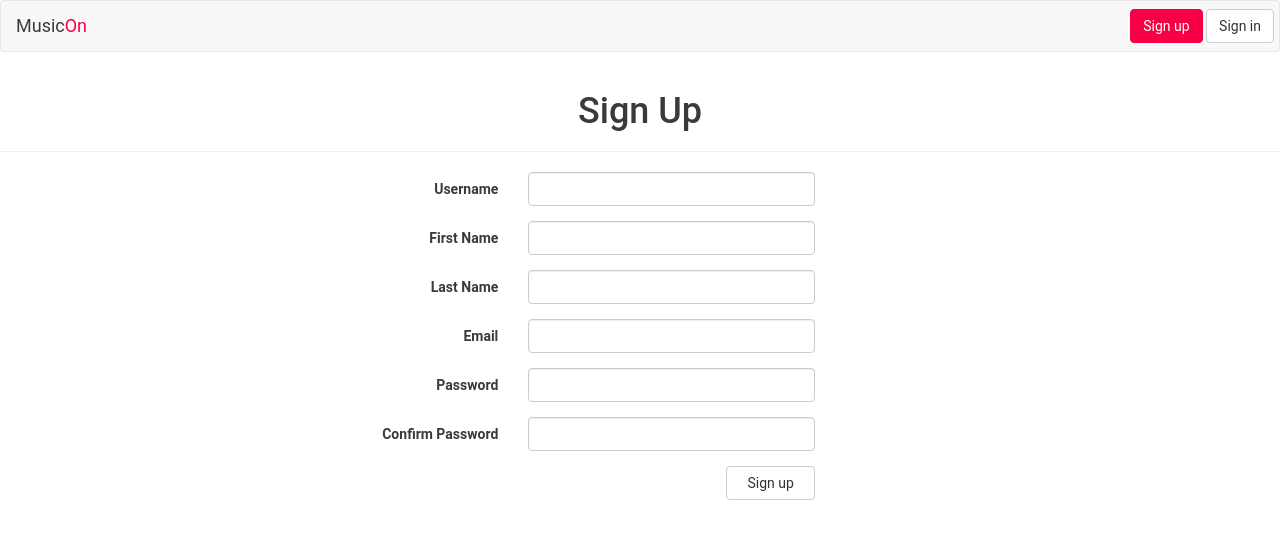
After one commit to FlffySqrrl/musicon, a Django app: page /accounts/signup/ in a window 1280 px wide. The commit adds this page. Shown: the top 539 px of the page. Run offline with Django 3.2, Linux system fonts and the light colour scheme; parts of the project's set-up code (start-up, migrations or seed data) failed here and were passed over; some libraries are stand-ins or nearby versions.

Commit message:
Refactor authentication system and interface
- Show a dropdown user menu if user is authenticated
- Use “sign up”, “sign in”, and “sign out”

```diff
--- a/musicon/static/css/musicon.css
+++ b/musicon/static/css/musicon.css
@@ -3,7 +3,7 @@
 /* -------------------------------------------------------------------------- */
 
 * {
-    font-family: Helvetica;
+    font-family: "Roboto", Helvetica, sans-serif;
     color: #3a3a3a;
 }
 
@@ -15,12 +15,45 @@
     color: #f80046;
 }
 
+a {
+    color: inherit;
+}
+
+a:hover {
+    text-decoration: none;
+}
+
 /* -------------------------------------------------------------------------- */
 /* NAVBAR
 /* -------------------------------------------------------------------------- */
 
-#username {
-    margin-top: 15px;
+.dropdown-menu li a:hover {
+    color: white;
+    background-color: #f80046;
+}
+
+#user-menu,
+#signin-btn {
+    margin-right: 5px;
+}
+
+#signup-btn {
+    border-color: #f80046;
+
+    color: white;
+    background-color: #f80046;
+}
+
+/* -------------------------------------------------------------------------- */
+/* AUTHENTICATION PAGES
+/* -------------------------------------------------------------------------- */
+
+.page-header {
+    text-align: center;
+}
+
+div input {
+    width: 100%;
 }
 
 /* -------------------------------------------------------------------------- */
@@ -41,11 +74,7 @@ table {
     width: 100%;
 }
 
-thead,
-tbody,
-th,
-tr,
-td {
+table * {
     display: block;
 }
 
@@ -94,7 +123,7 @@ tr:after {
     width: 7%;
 }
 
-.btn-url {
+.songkick-sm {
     width: 16px;
     height: 16px;
     border: 0;
--- /dev/null
+++ b/musicon/static/js/musicon.js
@@ -0,0 +1,97 @@
+// Map location
+var LAT = 49.25;
+var LNG = -123.13;
+
+// Global variables
+var mapEvents = [];
+var mapVenues = [];
+
+$(document).ready(function() {
+
+    $('[data-toggle="tooltip"]').tooltip();
+
+    // -------------------------------------------------------------------------
+    // MAP FUNCTIONS
+    // -------------------------------------------------------------------------
+
+    if ($("#map").is(":visible")) {
+
+        // Adjust zoom levels here.
+        var INITIAL_ZOOM = 12;
+        var CLICKED_ZOOM = 14;
+
+        // Initialize the map.
+        var map;
+        var mapMarkers = [];
+        var infoWindow = new google.maps.InfoWindow({
+            pixelOffset : new google.maps.Size(0, -25)
+        });
+        google.maps.event.addDomListener(window, "load", initialize(LAT, LNG));
+
+        // Plots the map every time the page is loaded.
+        function initialize(lat, lng) {
+            var mapSettings = {
+                zoom      : INITIAL_ZOOM,
+                center    : new google.maps.LatLng(lat, lng),
+                mapTypeId : google.maps.MapTypeId.ROADMAP
+            };
+            map = new google.maps.Map(document.getElementById("map"), mapSettings);
+
+            getEvents();
+            getVenues();
+            createMarkers();
+            mapEvents.length = 0;
+            mapVenues.length = 0;
+        }
+
+        // Puts markers on the map.
+        function createMarkers() {
+            for (var i = 0; i < mapEvents.length; ++i) {
+                var lat = mapVenues[i][1];
+                var lng = mapVenues[i][2];
+                var thisMarker = new google.maps.Marker({
+                    map       : map,
+                    title     : mapEvents[i][0],
+                    position  : new google.maps.LatLng(lat, lng),
+                    animation : google.maps.Animation.DROP
+                });
+                mapMarkers.push(thisMarker);
+                setClickEvent(thisMarker);
+            }
+        }
+
+        // Checks whether or not infoWindow is enabled.
+        function isInfoWindowOpen(infoWindow) {
+            var map = infoWindow.getMap();
+            return (map !== null && typeof map !== "undefined");
+        }
+
+        // Enables infoWindow when a marker is clicked on.
+        function initializeInfoWindow(eventName, eventLoc) {
+            if (isInfoWindowOpen(infoWindow)) {
+                infoWindow.close();
+            }
+            infoWindow.setContent("<b>" + eventName + "</b>");
+            infoWindow.setPosition(eventLoc);
+            infoWindow.open(map);
+        }
+
+        // Zooms the map in to where the marker is.
+        // Displays event_name in event_form.
+        // Displays lat and lng in venue_form.
+        function setClickEvent(marker) {
+            google.maps.event.addListener(marker, "click", function() {
+                var markerTitle = marker.getTitle().replace("&#39;", "'");
+                var markerPosition = marker.getPosition();
+
+                map.setCenter(markerPosition);
+                map.setZoom(CLICKED_ZOOM);
+                initializeInfoWindow(markerTitle, marker.position);
+
+                // document.getElementById("id_lat").value = markerPosition.lat();
+                // document.getElementById("id_lng").value = markerPosition.lng();
+                // document.getElementById("id_event_name").value = markerTitle;
+            });
+        }
+    }
+});
--- a/musicon/templates/base.html
+++ b/musicon/templates/base.html
@@ -20,37 +20,36 @@
                     <a class="navbar-brand" href="/">
                         <span class="songkick-black">Music</span><span class="songkick-pink">On</span>
                     </a>
-
-                    <button class="navbar-toggle" data-toggle="collapse" data-target="#user-links">
-                        <span class="sr-only">Toggle Navigation</span>
-                        <span class="icon-bar"></span>
-                        <span class="icon-bar"></span>
-                        <span class="icon-bar"></span>
-                    </button>
                 </div> <!-- /.navbar-header -->
 
-                <div class="collapse navbar-collapse" id="user-links">
-                    <ul class="nav navbar-nav navbar-right">
-                        <li>
-                            <a href="/accounts/register/">Register</a>
-                        </li>
-
-                        <li>
-                            {% if user.is_authenticated %}
-                                <a href="/accounts/logout/">Log Out</a>
-                            {% endif %}
-                            {% if not user.is_authenticated %}
-                                <a href="/accounts/login/">Log In</a>
-                            {% endif %}
-                        </li>
-
-                        <li>
-                            {% if user.username %}
-                                <a><b>{{ user.username }}</b></a>
-                            {% endif %}
-                        </li>
-                    </ul>
-                </div> <!-- /.navbar-collapse -->
+                <ul class="nav navbar-nav navbar-right">
+                    {% if user.is_authenticated %}
+                        <div class="dropdown">
+                            <div class="btn-group" id="user-menu">
+                                <button class="btn btn-default navbar-btn">
+                                    <b><span class="songkick-pink">{{ user.first_name }}</span></b>
+                                </button>
+                                <button class="btn btn-default navbar-btn dropdown-toggle" data-toggle="dropdown">
+                                    <span class="sr-only">User Menu</span>
+                                    <span class="caret"></span>
+                                </button>
+                                <ul class="dropdown-menu">
+                                    <li><a href="/myevents/">My Events</a></li>
+                                    <li><a href="/myvenues/">My Venues</a></li>
+                                    <li class="divider" role="separator"></li>
+                                    <li><a href="/accounts/signout/">Sign out</a></li>
+                                </ul>
+                            </div>
+                        </div>
+                    {% else %}
+                        <a href="/accounts/signup/">
+                            <button class="btn btn-default navbar-btn" id="signup-btn">Sign up</button>
+                        </a>
+                        <a href="/accounts/signin/">
+                            <button class="btn btn-default navbar-btn" id="signin-btn">Sign in</button>
+                        </a>
+                    {% endif %}
+                </ul>
             </div> <!-- /.container-fluid -->
         </nav>
     </body>
@@ -60,5 +59,7 @@
 </html>
 
 <!-- JS -->
+<script src="http://maps.googleapis.com/maps/api/js"></script>
 <script src="{% static 'js/jquery-2.1.4.min.js' %}"></script>
 <script src="{% static 'js/bootstrap.min.js' %}"></script>
+<script src="{% static 'js/musicon.js' %}"></script>
--- a/musicon/templates/invalid_login.html
+++ /dev/null
@@ -1,6 +0,0 @@
-{% extends "base.html" %}
-
-{% block content %}
-    <center><h2>Invalid username and/or password.</h2></center>
-    <center><p>Click <a href="/accounts/login/">here</a> to log in again.</p></center>
-{% endblock %}
--- a/musicon/templates/loggedin.html
+++ /dev/null
@@ -1,5 +0,0 @@
-{% extends "base.html" %}
-
-{% block content %}
-    <h2>Hi {{ username }}, you are now logged in!</h2>
-{% endblock %}
--- a/musicon/templates/logout.html
+++ /dev/null
@@ -1,6 +0,0 @@
-{% extends "base.html" %}
-
-{% block content %}
-    <center><h2>You are now logged out!</h2></center>
-    <center><p>Click <a href="/accounts/login/">here</a> to log in again.</p></center>
-{% endblock %}
--- a/musicon/templates/register_success.html
+++ /dev/null
@@ -1,6 +0,0 @@
-{% extends "base.html" %}
-
-{% block content %}
-    <center><h2>Registration successful!</h2></center>
-    <center><p>Login <a href="/accounts/login/">here</a>.</p></center>
-{% endblock %}
--- /dev/null
+++ b/musicon/templates/signup.html
@@ -0,0 +1,61 @@
+{% extends "base.html" %}
+
+{% load staticfiles %}
+
+{% block content %}
+    <div class="page-header">
+        <h1>Sign Up</h1>
+        {% if error %}
+            <p class="songkick-pink">Some fields are invalid, please try again.</p>
+        {% endif %}
+    </div>
+
+    <div class="container">
+        <div class="col-md-5 col-md-offset-3">
+            <form class="form-horizontal" action="/accounts/signup/" method="POST">
+                {% csrf_token %}
+                <div class="form-group">
+                    <label class="control-label col-sm-4" for="username">Username</label>
+                    <div class="col-sm-8">
+                        <input class="form-control" type="text" name="username" data-toggle="tooltip" data-placement="right" title="30 or less characters" required />
+                    </div>
+                </div>
+                <div class="form-group">
+                    <label class="control-label col-sm-4" for="first_name">First Name</label>
+                    <div class="col-sm-8">
+                        <input class="form-control" type="text" name="first_name" required />
+                    </div>
+                </div>
+                <div class="form-group">
+                    <label class="control-label col-sm-4" for="last_name">Last Name</label>
+                    <div class="col-sm-8">
+                        <input class="form-control" type="text" name="last_name" required />
+                    </div>
+                </div>
+                <div class="form-group">
+                    <label class="control-label col-sm-4" for="email">Email</label>
+                    <div class="col-sm-8">
+                        <input class="form-control" type="email" name="email" required />
+                    </div>
+                </div>
+                <div class="form-group">
+                    <label class="control-label col-sm-4" for="password1">Password</label>
+                    <div class="col-sm-8">
+                        <input class="form-control" type="password" name="password1" required />
+                    </div>
+                </div>
+                <div class="form-group">
+                    <label class="control-label col-sm-4" for="password2">Confirm Password</label>
+                    <div class="col-sm-8">
+                        <input class="form-control" type="password" name="password2" required />
+                    </div>
+                </div>
+                <div class="form-group">
+                    <div class="col-sm-3 col-sm-offset-9">
+                        <input class="btn btn-default" type="submit" value="Sign up" />
+                    </div>
+                </div>
+            </form>
+        </div>
+    </div>
+{% endblock %}
--- a/musicon/urls.py
+++ b/musicon/urls.py
@@ -5,34 +5,13 @@ admin.autodiscover()
 
 urlpatterns = patterns('',
     url(r'^admin/', include(admin.site.urls)),
-
-    # --------------------------------------------------------------------------
-    # AUTHENTICATION SYSTEM
-    # --------------------------------------------------------------------------
-
-    url(r'^accounts/auth/$', 'musicon.views.auth_view'),
-
-    # User registration
-    url(r'^accounts/register/$', 'musicon.views.register_user'),
-    url(r'^accounts/register_success/$', 'musicon.views.register_success'),
-
-    # User login
-    url(r'^accounts/login/$', 'musicon.views.login'),
-    url(r'^accounts/invalid_login/$', 'musicon.views.invalid_login'),
-    url(r'^accounts/loggedin/$', 'musicon.views.loggedin'),
-    url(r'^accounts/logout/$', 'musicon.views.logout'),
-
-    # --------------------------------------------------------------------------
-    # MAIN VIEWS
-    # --------------------------------------------------------------------------
-
-    # Main page
     url(r'^$', 'musicon.views.events'),
     url(r'^search/$', 'musicon.views.search'),
-
-    # User pages
     url(r'^add_fav_event/$', 'musicon.views.add_fav_event'),
     url(r'^add_fav_venue/$', 'musicon.views.add_fav_venue'),
     url(r'^myevents/$', 'musicon.views.disp_fav_events'),
     url(r'^myvenues/$', 'musicon.views.disp_fav_venues'),
+    url(r'^accounts/signup/$', 'musicon.views.signup'),
+    url(r'^accounts/signin/$', 'musicon.views.signin'),
+    url(r'^accounts/signout/$', 'musicon.views.signout'),
 )
--- a/musicon/views.py
+++ b/musicon/views.py
@@ -8,6 +8,7 @@ from django.http import HttpResponse, HttpResponseRedirect
 from django.shortcuts import render, render_to_response
 from django.template import Context, loader, RequestContext
 from django.utils import timezone
+from django.views.decorators.csrf import csrf_protect
 
 from forms import *
 from models import *
@@ -287,50 +288,35 @@ def collect_events(events):
 # AUTHENTICATION SYSTEM
 # ------------------------------------------------------------------------------
 
-def auth_view(request):
-
-    # Get username, return '' if there is no valid data.
-    username = request.POST.get('username', '')
-    password = request.POST.get('password', '')
-    user = auth.authenticate(username=username, password=password)
-
-    if user:
-        auth.login(request, user)
-        return HttpResponseRedirect('/accounts/loggedin')
-    else:
-        return HttpResponseRedirect('/accounts/invalid_login')
-
-def login(request):
-    c = {}
-    c.update(csrf(request))
-    return render_to_response('login.html', c)
-
-def invalid_login(request):
-    return render_to_response('invalid_login.html')
-
-def loggedin(request):
-    c = {}
-    c.update(csrf(request))
-    c['username'] = request.user.username
-    test = request.POST.get('title', '')
-    return HttpResponseRedirect('/')
-
-def logout(request):
-    auth.logout(request)
-    return render_to_response('logout.html')
-
-def register_user(request):
+@csrf_protect
+def signup(request):
+    if request.user.is_authenticated():
+        return HttpResponseRedirect('/')
     if request.method == 'POST':
         form = RegistrationForm(request.POST)
         if form.is_valid():
             form.save()
-            return HttpResponseRedirect('/accounts/register_success')
+            return render(request, 'signup_success.html')
         else:
-            return render_to_response('register.html', { 'form' : form })
-    args = {}
-    args.update(csrf(request))
-    args['form'] = RegistrationForm()
-    return render(request, 'register.html', args)
+            return render(request, 'signup.html', { 'error' : True })
+    return render(request, 'signup.html')
 
-def register_success(request):
-    return render_to_response('register_success.html')
+@csrf_protect
+def signin(request):
+    if request.user.is_authenticated():
+        return HttpResponseRedirect('/')
+    if request.method == 'POST':
+        username = request.POST.get('username')
+        password = request.POST.get('password')
+        user = auth.authenticate(username=username, password=password)
+        if user:
+            auth.login(request, user)
+            return HttpResponseRedirect('/')
+        else:
+            return render(request, 'signin.html', { 'error' : True })
+    return render(request, 'signin.html')
+
+@csrf_protect
+def signout(request):
+    auth.logout(request)
+    return HttpResponseRedirect('/')
```
Also changed, not shown: musicon/admin.py (+19 -3 lines), musicon/forms.py (+1 -21 lines), musicon/static/js/map.js (deleted, +0 -88 lines), musicon/templates/events.html (+1 -10 lines), musicon/templates/login.html (deleted, +0 -25 lines), musicon/templates/register.html (deleted, +0 -31 lines), musicon/templates/signin.html (added, +35 -0 lines), musicon/templates/signup_success.html (added, +8 -0 lines).
